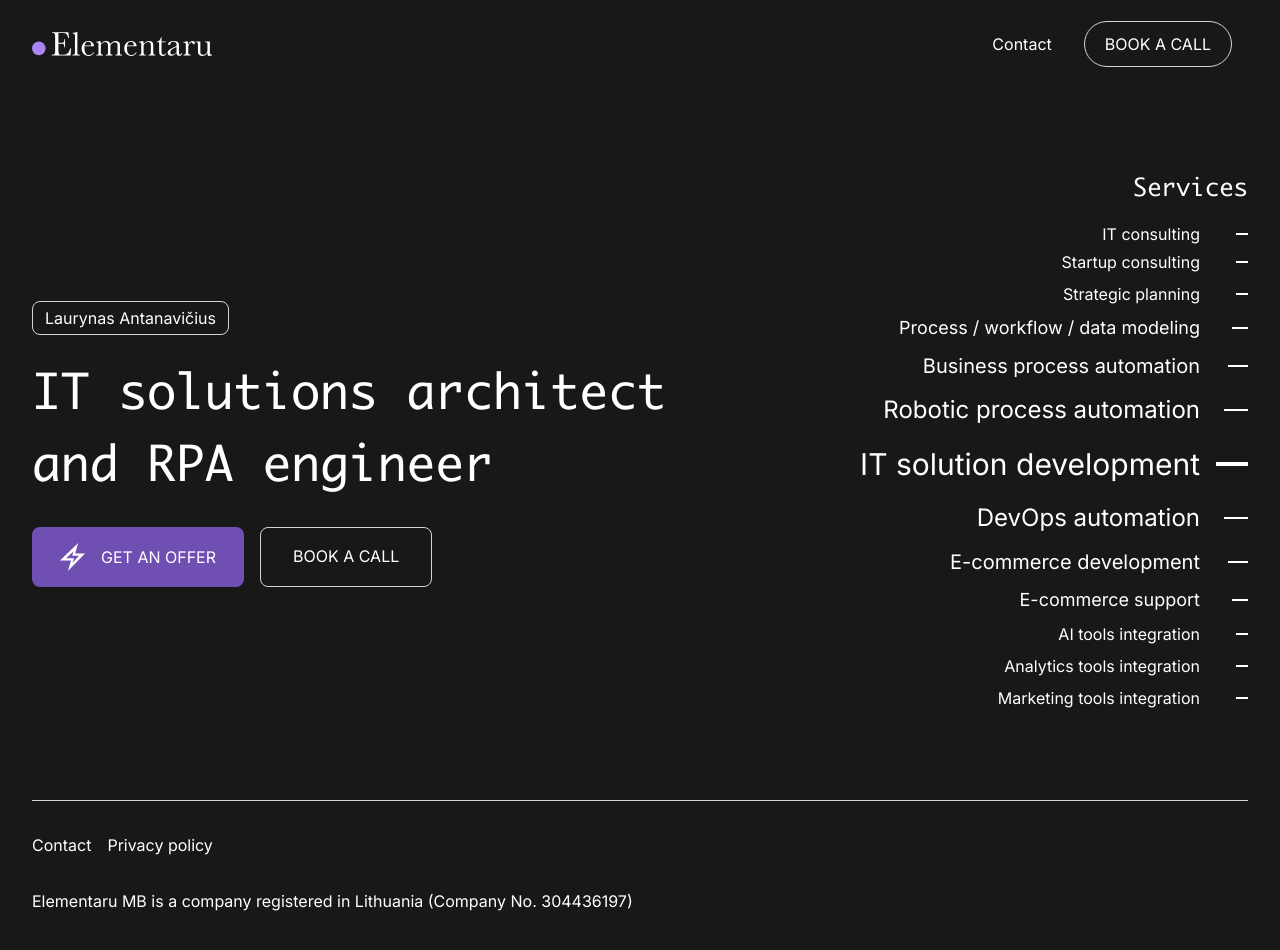
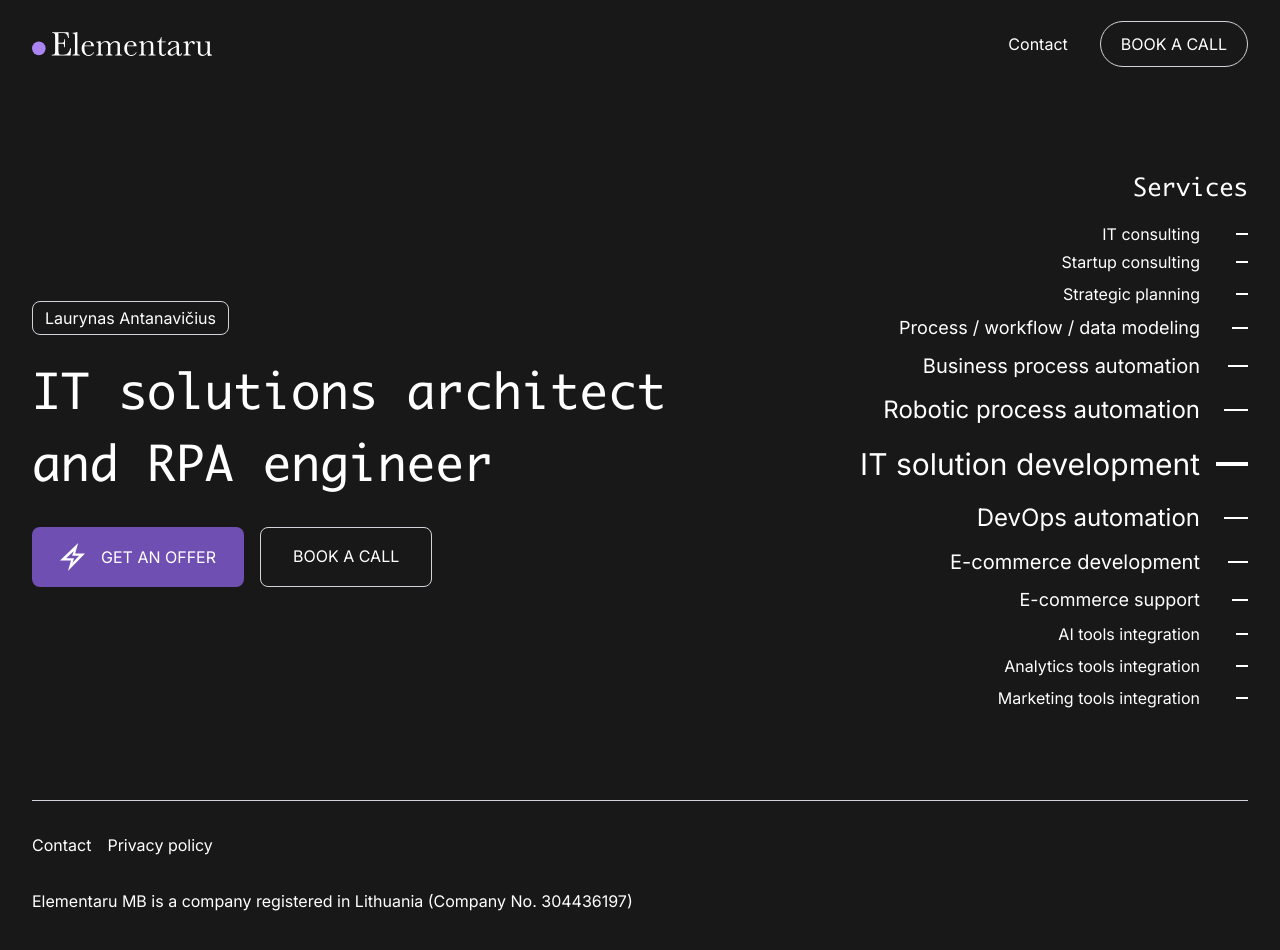
Before and after one commit to elementaru/website, a Next.js app: page / in a window 1280 px wide. Shown: the top 950 px of the page. Built offline with nearby package versions, Linux system fonts and the light colour scheme; no server answers.

Commit message:
alignment fix

```diff
--- a/src/components/header.tsx
+++ b/src/components/header.tsx
@@ -27,7 +27,7 @@ function Header() {
               Contact
             </Link>
           </li>
-          <li className="p-4">
+          <li className="py-4 ml-4">
             <a
               href="https://calendly.com/laurynas-antanavicius/60min"
               target="_blank"
```
